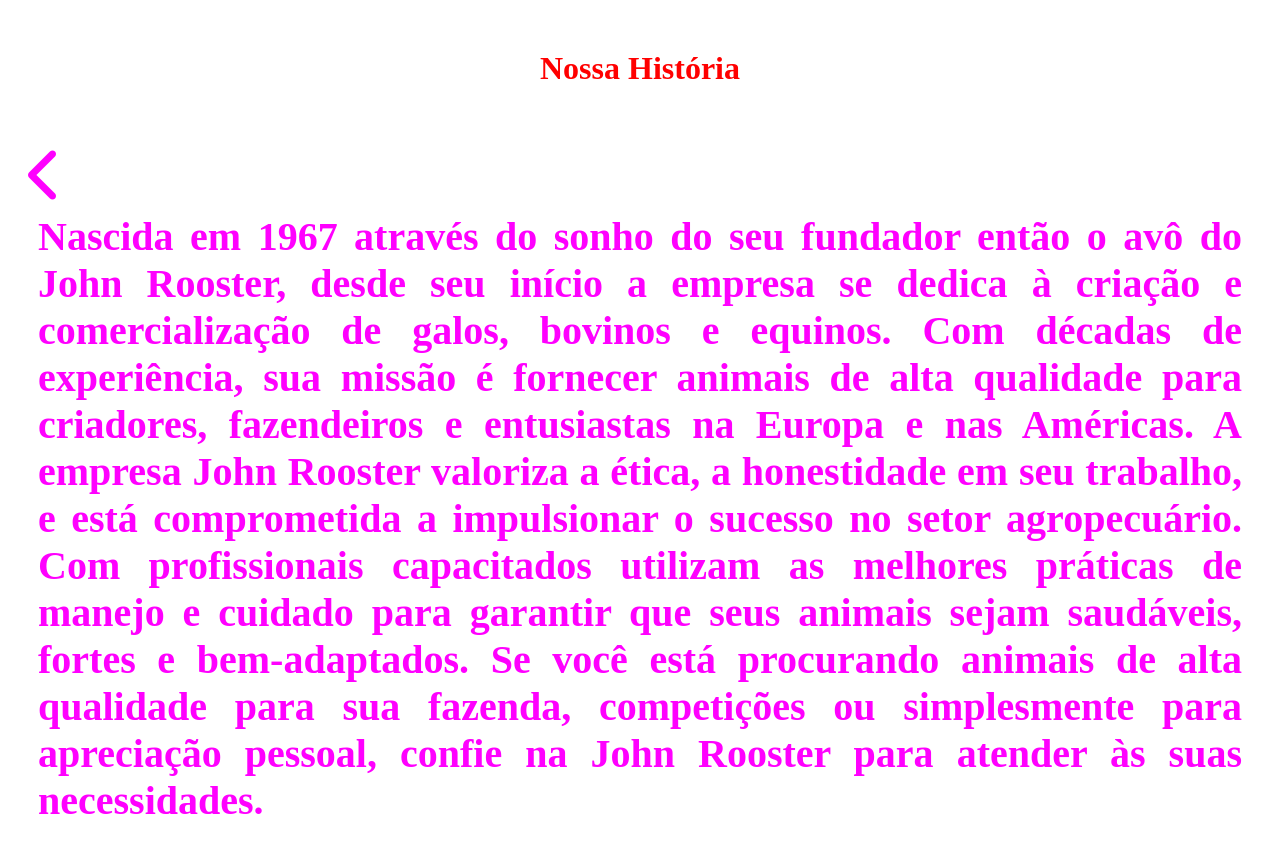
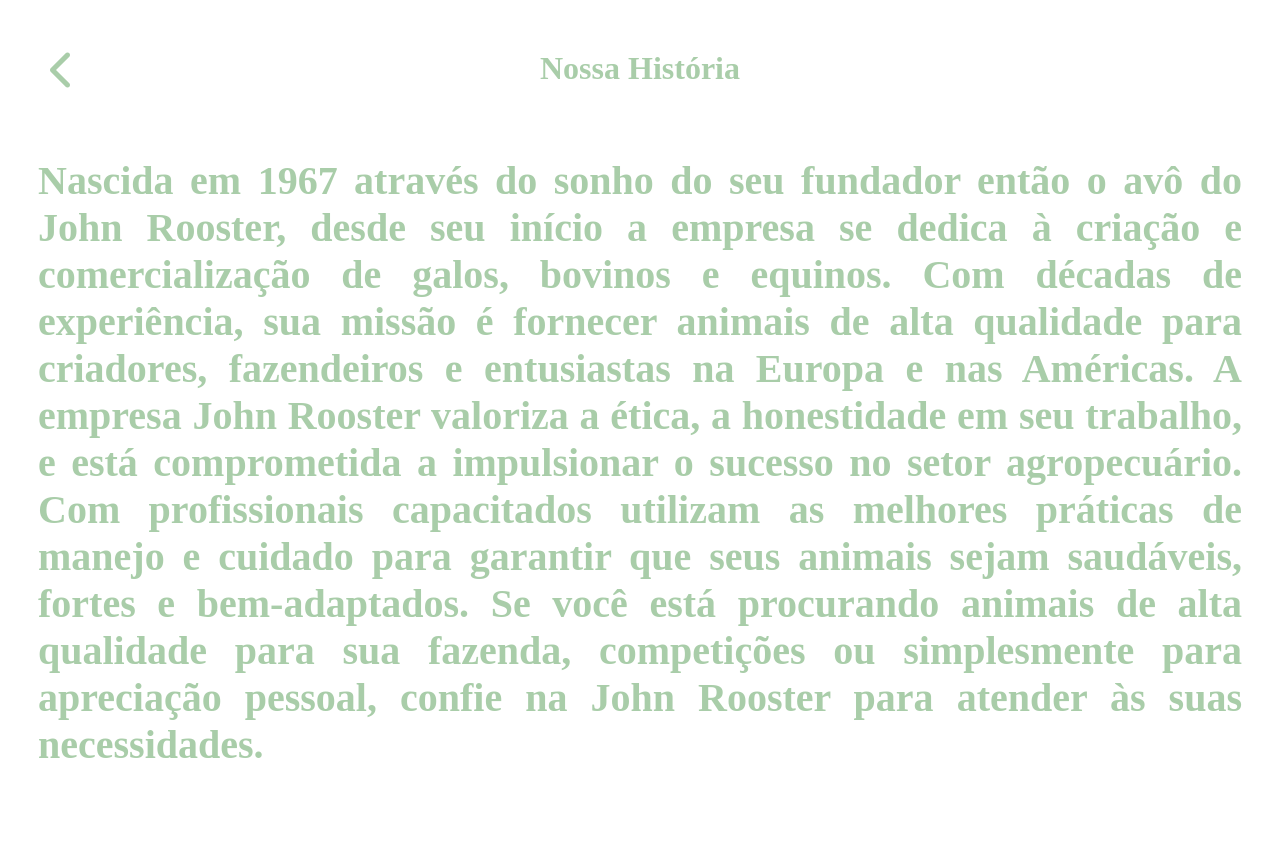
Before and after one commit to byjulie0/Projeto_Integrador, a PHP site: page /nossa_historia.php in a window 1280 px wide. After the commit the page ends 758 px from the top, so only its background shows below. Run offline with PHP 8.4, Linux system fonts and the light colour scheme.

Commit message:
nossa-historia-incluidoseta
valdir

```diff
--- a/nossa-hitoria.css
+++ b/nossa-hitoria.css
@@ -1,5 +1,5 @@
 .nossa_historia{
-    color: magenta;
+    color: rgba(55, 139, 55, 0.433);
     text-align: justify;
     align-items: center;
     justify-content: center;
@@ -12,9 +12,13 @@
 }
 .titulo-nossa-historia{
     text-align: center;
-    color: red;
+    color: rgba(55, 139, 55, 0.433);
     margin: 50px;
+    /* background-color: aqua; */
 }
 .nossa_historia i {
-font-size: 3.5rem;
+font-size: 2.5rem;
+position: absolute;
+left: 50px;
+top: 50px;
 }
```
